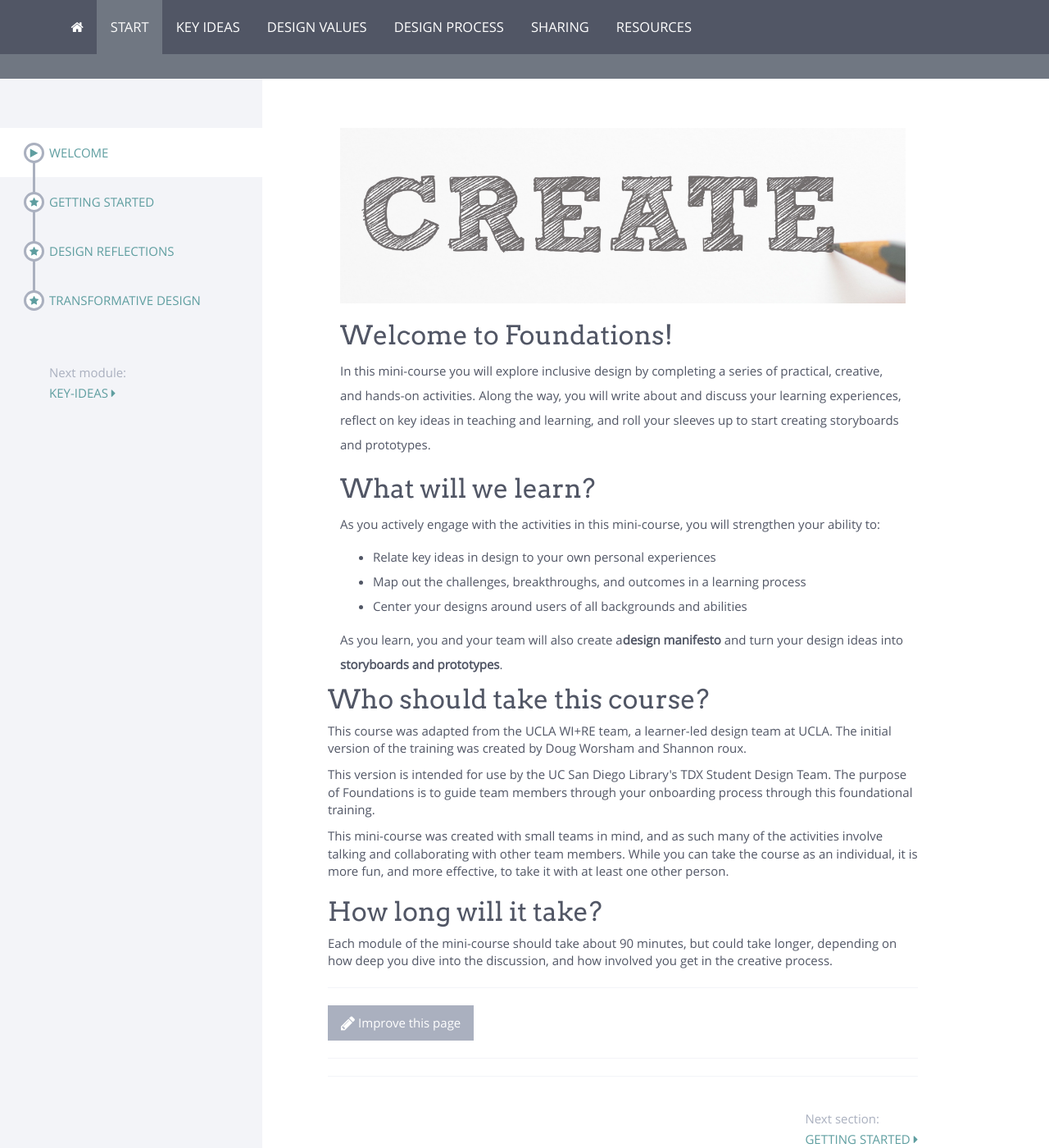
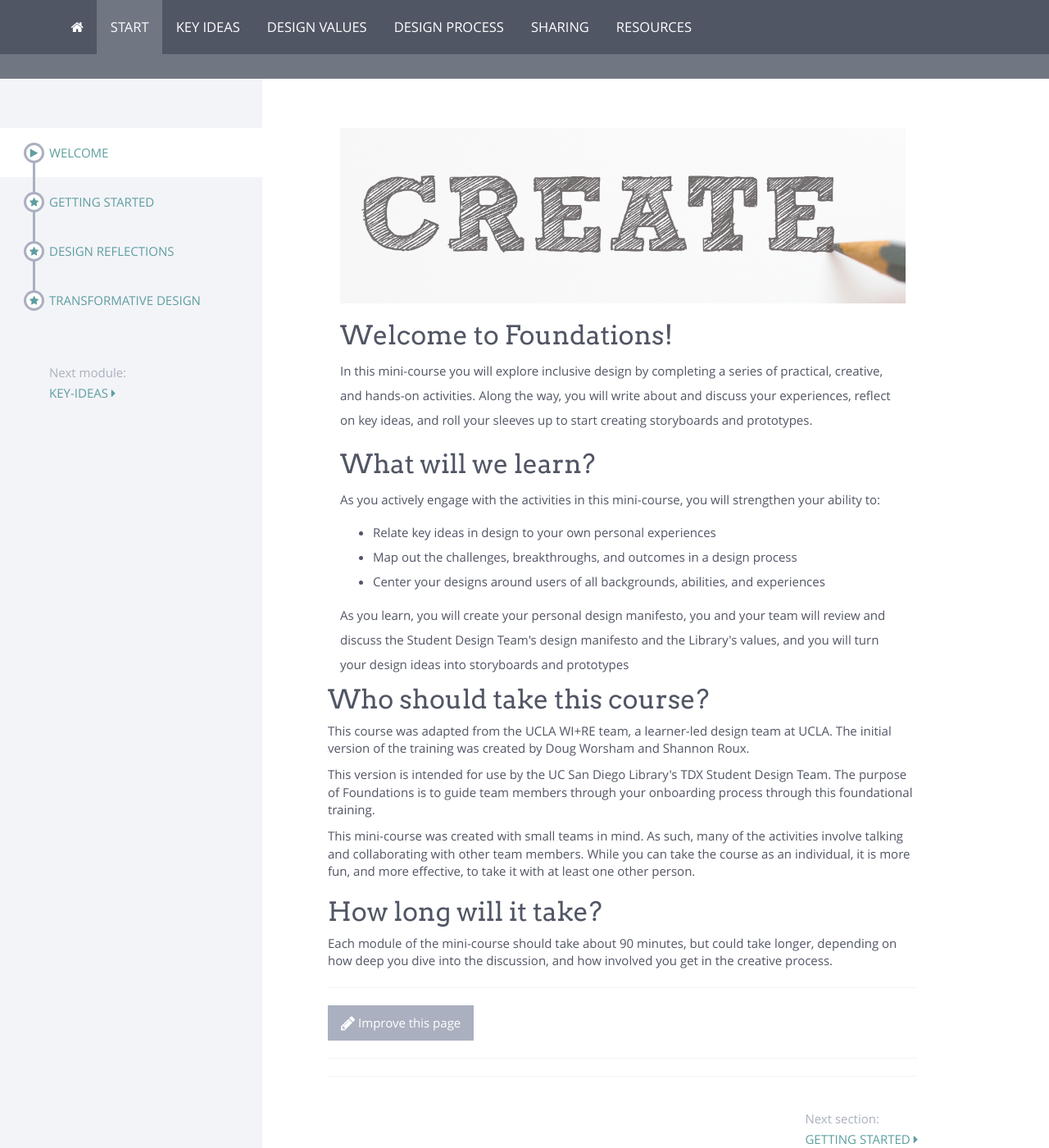
Before and after one commit to ucsdlib/foundations, a Jekyll site: the page built from modules/start/_posts/2000-01-01-welcome.html, in a window 1280 px wide and 1400 px high. Shown: the whole window at 82% size. Built offline with Jekyll 4.4.1, drawn with Linux system fonts in a browser that asks for light colours; nearby versions of some CDN libraries; comment, search, counter and statistics services are not loaded.

Commit message:
Update 2000-01-01-welcome.html

```diff
--- a/modules/start/_posts/2000-01-01-welcome.html
+++ b/modules/start/_posts/2000-01-01-welcome.html
@@ -6,7 +6,7 @@ comments: true
 ---
 <h2>Welcome to Foundations!</h2>
 
-<p>In this mini-course you will explore inclusive design by completing a series of practical, creative, and hands-on activities. Along the way, you will write about and discuss your learning experiences, reflect on key ideas in teaching and learning, and roll your sleeves up to start creating storyboards and prototypes.</p>
+<p>In this mini-course you will explore inclusive design by completing a series of practical, creative, and hands-on activities. Along the way, you will write about and discuss your experiences, reflect on key ideas, and roll your sleeves up to start creating storyboards and prototypes.</p>
 
 <h2>What will we learn?</h2>
 
@@ -14,18 +14,18 @@ comments: true
 
 <ul>
 	<li>Relate key ideas in design to your own personal experiences</li>
-	<li>Map out the challenges, breakthroughs, and outcomes in a learning process</li>
-	<li>Center your designs around users of all backgrounds and abilities</li>
+	<li>Map out the challenges, breakthroughs, and outcomes in a design process</li>
+	<li>Center your designs around users of all backgrounds, abilities, and experiences</li>
 </ul>
 
-<p>As you learn, you and your team will also create a<strong>design manifesto</strong> and turn your design ideas into <strong>storyboards and prototypes</strong>.</p>
+<p>As you learn, you will create your personal design manifesto, you and your team will review and discuss the Student Design Team's design manifesto and the Library's values, and you will turn your design ideas into storyboards and prototypes</strong.</p>
 
 </div>
 <h2>Who should take this course?</h2>
 
-<p>This course was adapted from the UCLA WI+RE team, a learner-led design team at UCLA. The initial version of the training was created by Doug Worsham and Shannon roux.</p>
+<p>This course was adapted from the UCLA WI+RE team, a learner-led design team at UCLA. The initial version of the training was created by Doug Worsham and Shannon Roux.</p>
 <p>This version is intended for use by the UC San Diego Library's TDX Student Design Team. The purpose of Foundations is to guide team members through your onboarding process through this foundational training.</p>
-<p>This mini-course was created with small teams in mind, and as such many of the activities involve talking and collaborating with other team members. While you can take the course as an individual, it is more fun, and more effective, to take it with at least one other person.</p>
+<p>This mini-course was created with small teams in mind. As such, many of the activities involve talking and collaborating with other team members. While you can take the course as an individual, it is more fun, and more effective, to take it with at least one other person.</p>
 
 <h2>How long will it take?</h2>
 
```
